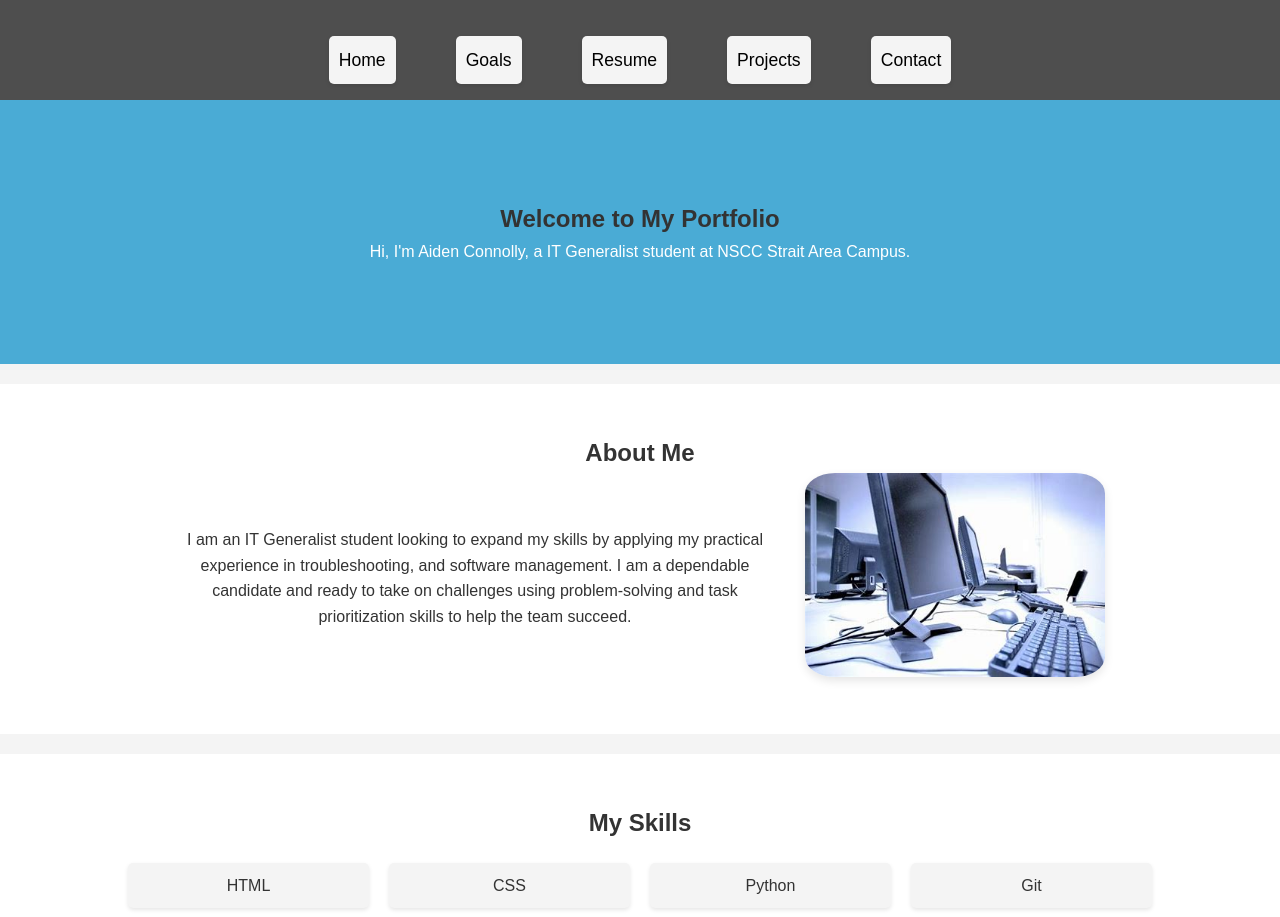
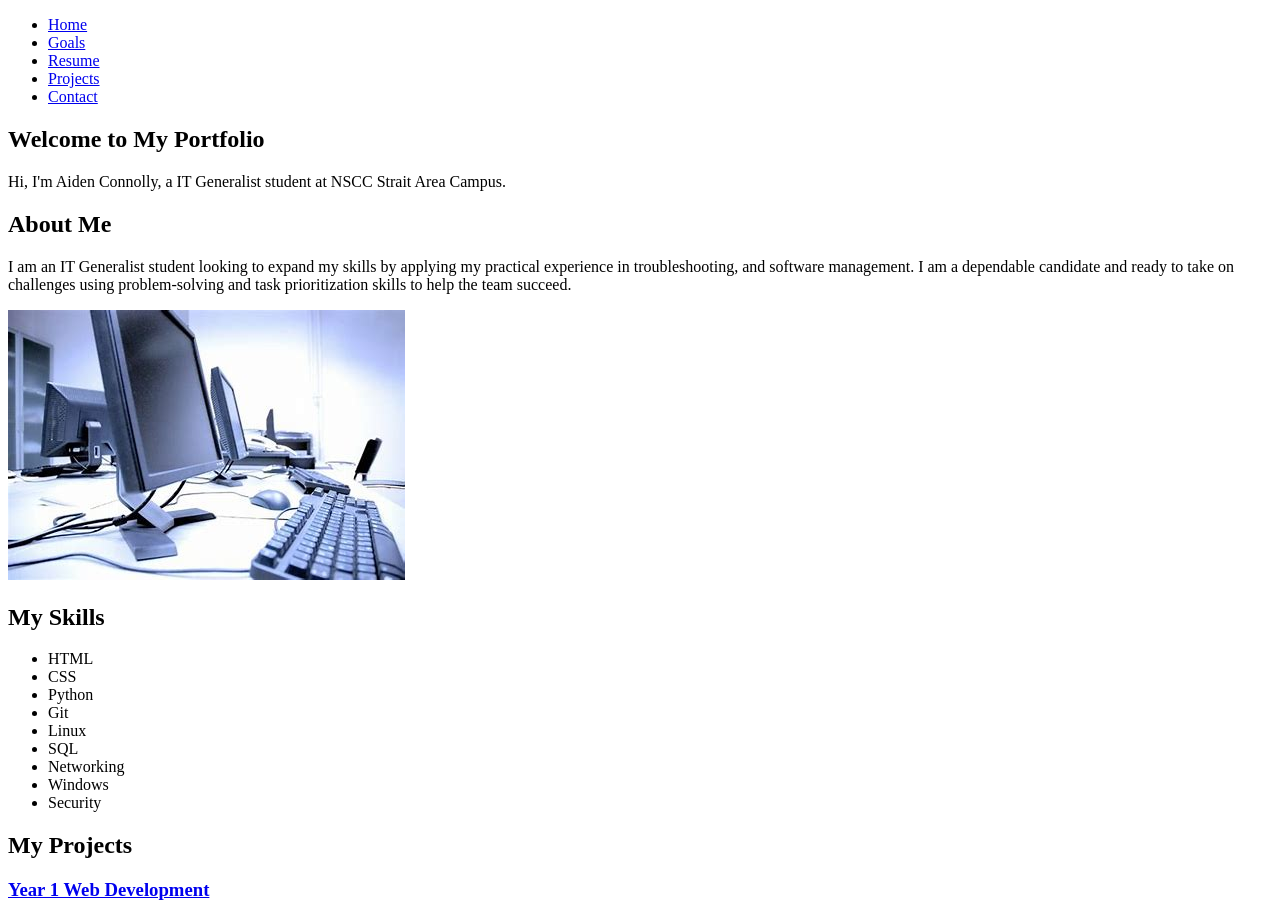
Before and after one commit to W0478181/Portfolio, a plain HTML site: page index.html in a window 1280 px wide. Shown: the top 917 px of the page. Drawn offline with Linux system fonts and the light colour scheme.

Commit message:
Changes to style format

```diff
--- a/index.html
+++ b/index.html
@@ -5,191 +5,6 @@
     <meta name="viewport" content="width=device-width, initial-scale=1.0">
     <meta http-equiv="X-UA-Compatible" content="ie=edge">
     <title>Aiden Connolly Portfolio</title>
-    <style>
-        * {
-    margin: 0;
-    padding: 0;
-    box-sizing: border-box;
-}
-
-body {
-    font-family: Arial, sans-serif;
-    line-height: 1.6;
-    background-color: #f4f4f4;
-    color: #333;
-}
-
-header {
-    background: #4e4e4e;
-    color: #ffffff;
-    padding: 1rem;
-}
-
-nav ul {
-    list-style: none;
-    display: flex;
-    justify-content: center;
-}
-
-nav ul li {
-    margin: 0 20px;
-}
-
-nav ul li a {
-    color: #000000;
-    text-decoration: none;
-    font-size: 1.1rem;
-}
-
-nav ul li a:hover {
-    text-decoration: underline;
-}
-
-section {
-    padding: 50px 0;
-    text-align: center;
-}
-
-.container {
-    width: 80%;
-    margin: 0 auto;
-
-}
-
-.container a{
-    text-decoration: none;
-    color: #333;
-
-}
-
-.contact .email-container a {
-    text-decoration: none;
-    color: #333;
-    transition: color 0.2s, text-decoration 0.2s;
-}
-
-.contact .email-container a:hover {
-    font-size: 1.3rem;
-    color: #333;
-    cursor: pointer;
-    transition: 0.2s;
-}
-
-
-.skills-container {
-    width: 80%;
-    margin: 0 auto;
-
-}
-
-.intro {
-    background-color: #4aabd5;
-    color: white;
-    text-align: center;
-    padding: 100px 0;
-}
-
-.about, .skills, .projects, .contact {
-    background-color: #fff;
-    margin-top: 20px;
-
-}
-
-.skills-container ul li:hover {
-    font-size: 1.3rem;
-    color: #333;
-    transition: 0.2s;
-}
-
-h1, h2, h3 {
-    color: #333;
-}
-
-ul {
-    list-style: none;
-    display: grid;
-    grid-template-columns: repeat(auto-fill, minmax(200px, 1fr));
-    gap: 20px;
-    margin-top: 20px;
-}
-
-ul li {
-    background-color: #f4f4f4;
-    padding: 10px;
-    text-align: center;
-    border-radius: 5px;
-    box-shadow: 0 2px 4px rgba(0,0,0,0.1);
-    text-decoration: none;
-}
-
-.skills-container ul li:hover {
-    background-color: #f4f4f4;
-    padding: 10px;
-    text-align: center;
-    border-radius: 5px;
-    box-shadow: 0 2px 4px rgba(0,0,0,0.1);
-    font-size: 1.3rem;
-    color: #333;
-    cursor: pointer;
-    transition: 0.2s;
-
-}
-
-.projects .project-card {
-    background: #eaeaea;
-    padding: 20px;
-    border-radius: 5px;
-    box-shadow: 0 2px 5px rgba(0, 0, 0, 0.1);
-    margin: 10px;
-
-}
-
-.projects .project-card a{
-    text-decoration: none;
-    color: #333;
-}
-
-.projects .project-card:hover{
-    font-size: 1.3rem;
-    color: #333;
-    cursor: pointer;
-    transition: 0.2s;
-}
-
-footer {
-    background: #4e4e4e;
-    color: white;
-    padding: 20px;
-    text-align: center;
-}
-
-.about-content {
-    display: flex;
-    justify-content: center;
-    align-items: center;
-    gap: 30px;
-    flex-wrap: wrap;
-}
-
-.about-text {
-    flex: 1;
-    max-width: 600px;
-}
-
-.about-image img {
-    width: 100%;
-    max-width: 300px;
-    border-radius: 10%;
-    box-shadow: 0 4px 10px rgba(0, 0, 0, 0.1);
-}
-
-.projects .project-card:hover{
-    font-size: 1.3rem;
-    color: #333;
-    cursor: pointer;
-    transition: 0.2s;
-}
-    </style>
 </head>
 <body>
     <header>
@@ -265,7 +80,7 @@ footer {
     <section id="contact" class="contact">
         <div class="email-container">
             <h2>Contact Me</h2>
-            <a href="connolly.aiden@gmail.com">connolly.aiden@outlook.com</a>
+            <a href="mailto: connolly.aiden@gmail.com">connolly.aiden@outlook.com</a>
         </div>
     </section>
 
```
